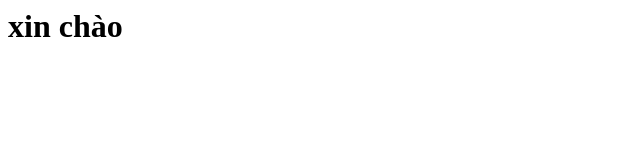
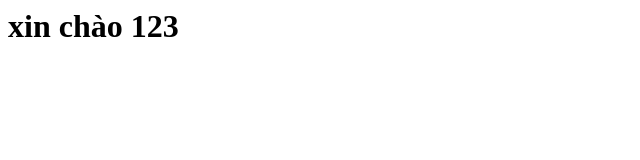
Before and after one commit to lnmahvan/git-demo, a plain HTML site: page index.html in a window 1280 px wide. Shown: the full height of the page, 0-640 px from the left. Drawn offline with Linux system fonts and the light colour scheme.

Commit message:
Update index.html

```diff
--- a/index.html
+++ b/index.html
@@ -1 +1 @@
-<h1>xin chào</h1>
+<h1>xin chào 123</h1>
```
